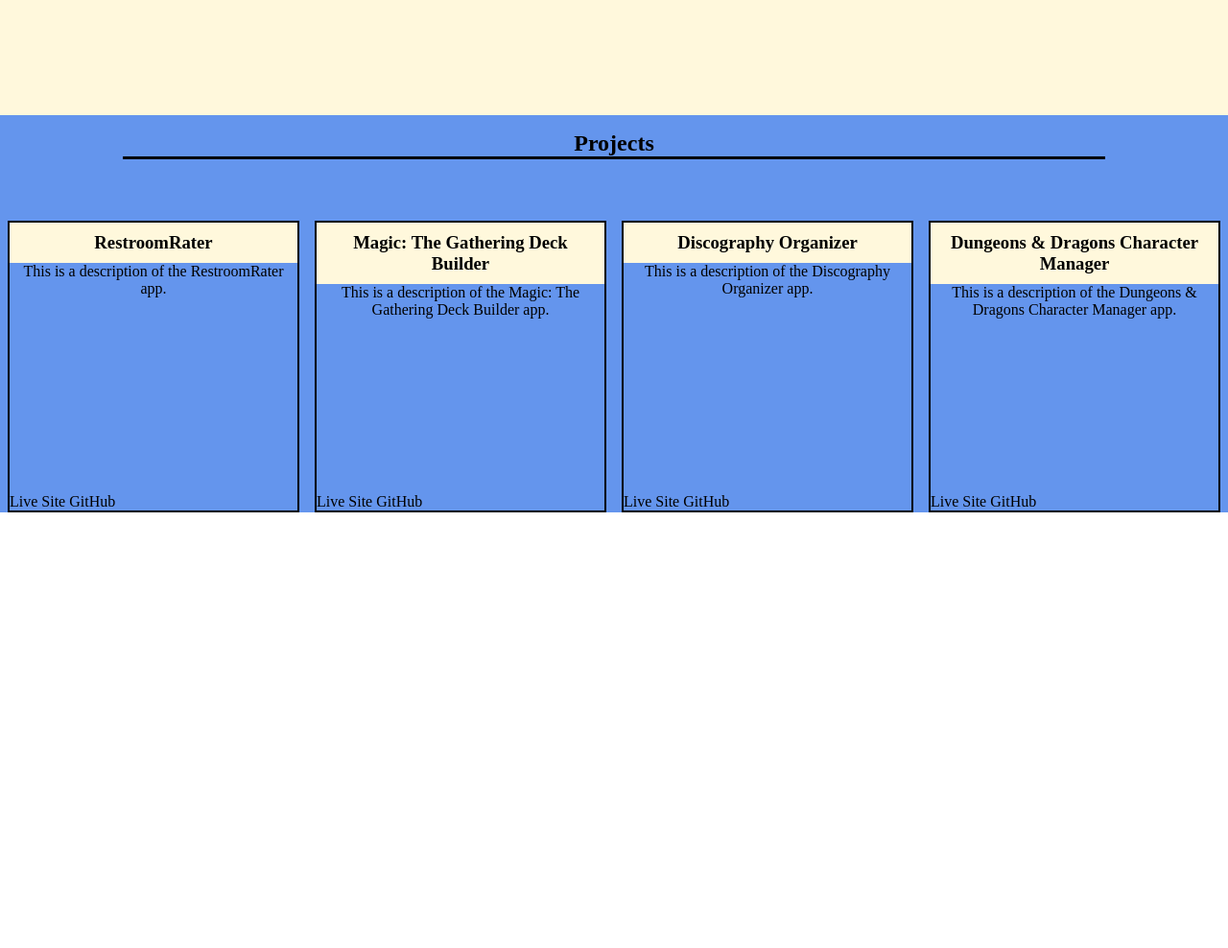
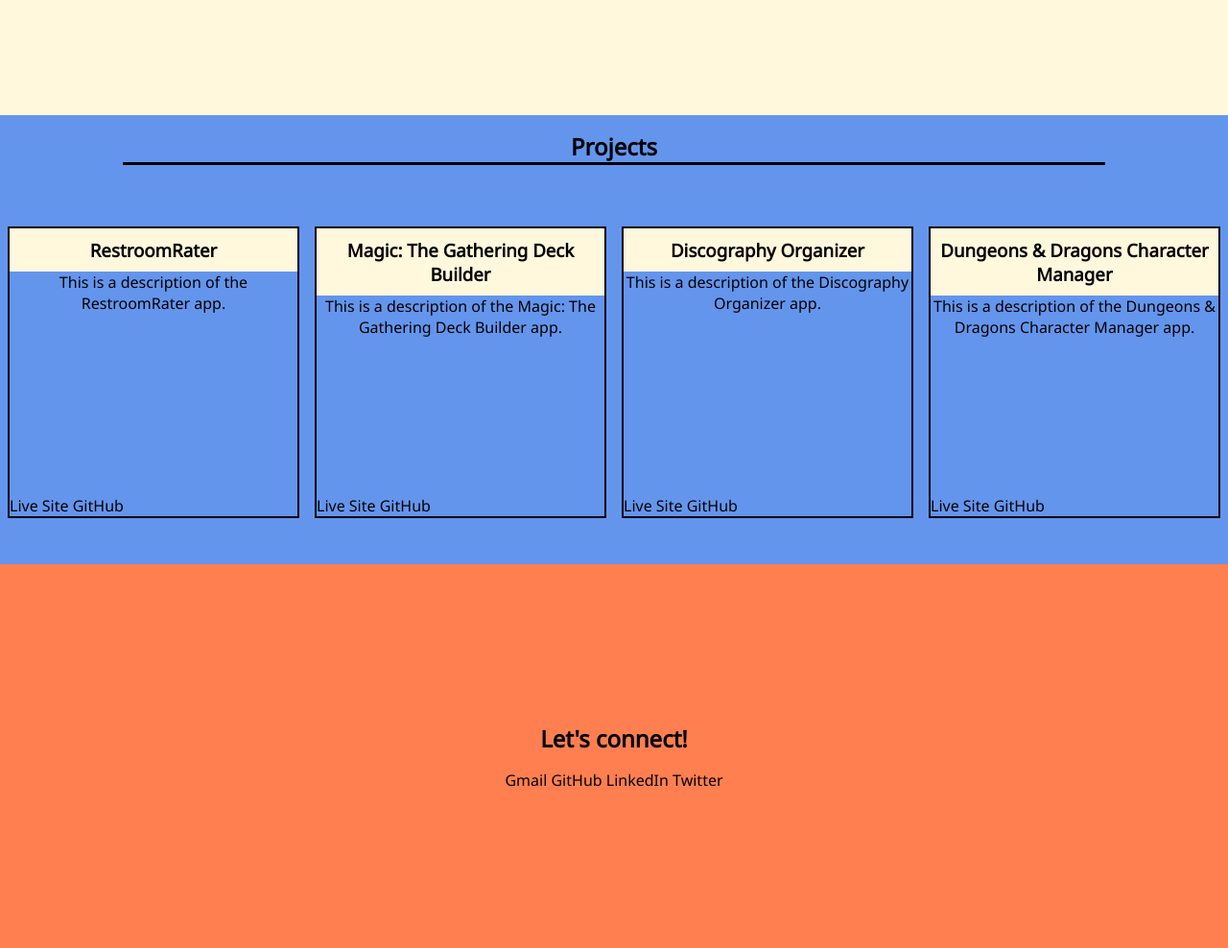
Before and after one commit to danibarstad/newPortfolio, a plain HTML site: page index.html in a window 1280 px wide. Shown: the part 680-1668 px from the top of the page at 96% size. Before the commit the page ends 1214 px from the top, so only its background shows below. Drawn offline with Linux system fonts and the light colour scheme.

Commit message:
built basic contact section. added new font.

```diff
--- a/index.html
+++ b/index.html
@@ -73,5 +73,16 @@
         </div>
 
     </section>
+
+    <section id="contact" class="contact">
+        <h2 id="cont-header">Let's connect!</h2>
+        <div class="cont-links">
+            <a href="mailto: danibarstad@gmail.com" target="_blank">Gmail</a>
+            <a href="https://github.com/danibarstad" target="_blank">GitHub</a>
+            <a href="https://www.linkedin.com/in/danibarstad/" target="_blank">LinkedIn</a>
+            <a href="https://twitter.com/danibarstad/" target="_blank">Twitter</a>
+        </div>
+    </section>
+
 </body>
 </html>
--- a/style.css
+++ b/style.css
@@ -1,4 +1,7 @@
+@import url('https://fonts.googleapis.com/css2?family=Noto+Sans&display=swap');
+
 * {
+    font-family: 'Noto Sans', sans-serif;
     margin: 0;
     padding: 0;
 }
@@ -53,6 +56,7 @@ a:hover {
 
 .projects {
     padding-top: 1rem;
+    padding-bottom: 3rem;
     background: cornflowerblue;
 }
 
@@ -88,3 +92,17 @@ a:hover {
     position: absolute;
     bottom: 0px;
 }
+
+.contact {
+    display: flex;
+    flex-direction: column;
+    justify-content: center;
+    align-items: center;
+    height: 50vh;
+    text-align: center;
+    background: coral;
+}
+
+#cont-header {
+    margin-bottom: 1rem;
+}
```
